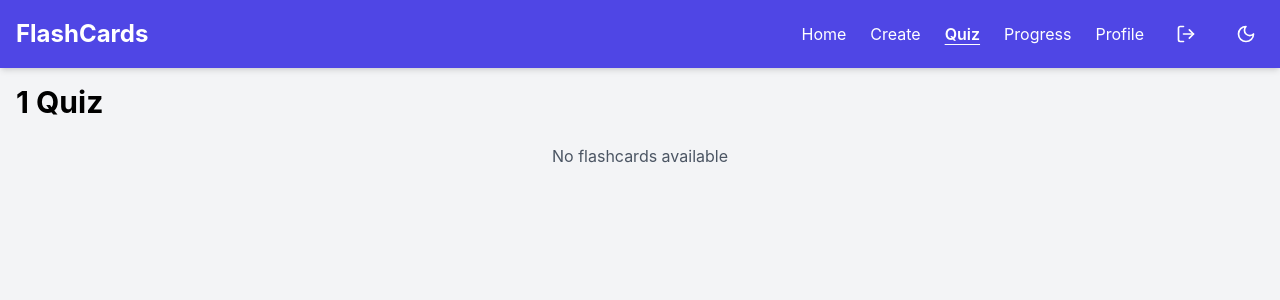
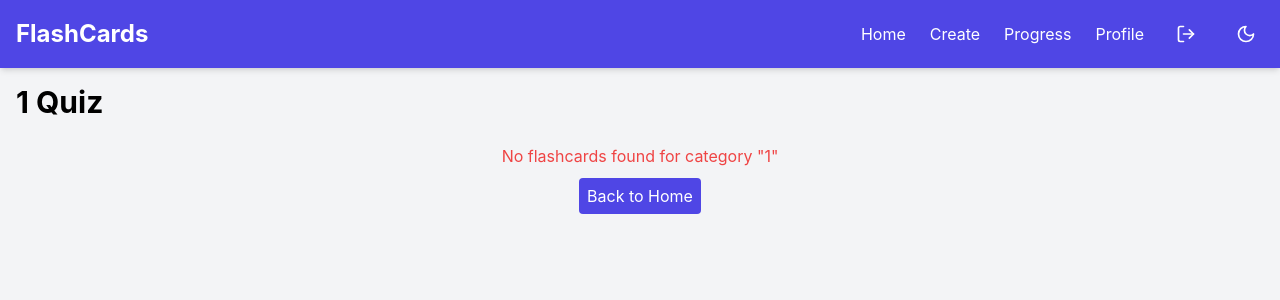
Before and after one commit to AmedDavid/flashcards_app, a React (Vite) app: page /quiz/1 in a window 1280 px wide. Shown: the top 300 px of the page. Built offline with nearby package versions, Linux system fonts and the light colour scheme; data requests are answered from the project's data file; sample sign-in values are in the browser's storage.

Commit message:
Fixes wrong quiz selection error

```diff
--- a/db.json
+++ b/db.json
@@ -99,6 +99,22 @@
       "question": "Which river is the longest in the world?",
       "answer": "Nile",
       "difficulty": 3
+    },
+    {
+      "id": "7f60",
+      "question": "Flash Flash",
+      "answer": "Flash Us",
+      "category": "Test",
+      "userId": "1",
+      "difficulty": 1
+    },
+    {
+      "id": "06f4",
+      "question": "Test 2",
+      "answer": "3",
+      "category": "Math",
+      "userId": "1",
+      "difficulty": 1
     }
   ],
   "categories": [
--- a/src/App.jsx
+++ b/src/App.jsx
@@ -78,6 +78,14 @@ function App() {
               }
             />
             <Route
+              path="/quiz"
+              element={
+                <ProtectedRoute>
+                  <Navigate to="/home" state={{ error: 'Please select a category to start a quiz' }} />
+                </ProtectedRoute>
+              }
+            />
+            <Route
               path="/create"
               element={
                 <ProtectedRoute>
--- a/src/components/Navbar.jsx
+++ b/src/components/Navbar.jsx
@@ -56,9 +56,6 @@ function Navbar({ isDarkMode, toggleDarkMode }) {
               </NavLink>
               <NavLink to="/create" className={navLinkClass}>
                 Create
-              </NavLink>
-              <NavLink to="/quiz" className={navLinkClass}>
-                Quiz
               </NavLink>
               <NavLink to="/progress" className={navLinkClass}>
                 Progress
--- a/src/pages/Flashcards.jsx
+++ b/src/pages/Flashcards.jsx
@@ -18,10 +18,10 @@ function Flashcards() {
     // Fetch flashcards for the selected category and user
     const fetchFlashcards = async () => {
       try {
-        console.log('Fetching flashcards for category:', category, 'user:', user.id); // Debug log
+        // console.log('Fetching flashcards for category:', category, 'user:', user.id); // Debug log
         const data = await getFlashcards(user.id);
         const filtered = data.filter((f) => f.category === decodeURIComponent(category));
-        console.log('Filtered flashcards:', filtered); // Debug log
+        // console.log('Filtered flashcards:', filtered); // Debug log
         setFlashcards(filtered);
         if (filtered.length === 0) {
           setError(`No flashcards found for category "${decodeURIComponent(category)}"`);
--- a/src/pages/Home.jsx
+++ b/src/pages/Home.jsx
@@ -1,3 +1,4 @@
+import { useLocation } from 'react-router-dom';
 import CategorySelector from '../components/CategorySelector';
 import { useNavigate } from 'react-router-dom';
 import { useAuth } from '../context/AuthContext';
@@ -6,14 +7,11 @@ import { useAuth } from '../context/AuthContext';
 function Home() {
   const { user } = useAuth();
   const navigate = useNavigate();
+  const location = useLocation();
+  const error = location.state?.error;
 
   // Handle category selection and navigate to Flashcards page
   const handleSelect = (category) => {
-    if (!category) {
-      console.error('No category provided for navigation');
-      return;
-    }
-    // template literal to navigate to the flashcards page for the selected category
     navigate(`/flashcards/${encodeURIComponent(category)}`);
   };
 
@@ -21,6 +19,8 @@ function Home() {
         <div>
             <h1 className="text-3xl font-bold mb-6 dark:text-gray-100">
                 Welcome {user.name} to FlashCards
+                {/* Pass the errors */}
+                {error && <p className="text-red-500 mb-4">{error}</p>}
                 <CategorySelector onSelect={handleSelect} />
             </h1>
         </div>
--- a/src/pages/Quiz.jsx
+++ b/src/pages/Quiz.jsx
@@ -1,7 +1,6 @@
 import { useState, useEffect } from 'react';
-import { useParams } from 'react-router-dom';
+import { useParams, Link } from 'react-router-dom';
 import QuizMode from '../components/QuizMode';
-
 import { getFlashcards } from '../services/api';
 import { useAuth } from '../context/AuthContext';
 
@@ -17,20 +16,35 @@ function Quiz() {
     const fetchFlashcards = async () => {
       try {
         const data = await getFlashcards(user.id);
-        const filtered = data.filter((f) => f.category === category);
+        const filtered = data.filter((f) => f.category === decodeURIComponent(category));
         setFlashcards(filtered);
+        if (filtered.length === 0) {
+          setError(`No flashcards found for category "${decodeURIComponent(category)}"`);
+        }
       } catch {
         setError('Failed to load flashcards');
       }
     };
-    if (user) fetchFlashcards();
+    if (user && category) fetchFlashcards();
   }, [category, user]);
 
   return (
     <div>
-      <h1 className="text-3xl font-bold mb-6 dark:text-gray-100">{category} Quiz</h1>
-      {error && <p className="text-red-500 mb-4">{error}</p>}
-      <QuizMode flashcards={flashcards} category={category} />
+      <h1 className="text-3xl font-bold mb-6 dark:text-gray-100">{decodeURIComponent(category)} Quiz</h1>
+      {error ? (
+        <div className="text-center">
+          <p className="text-red-500 mb-4">{error}</p>
+          <Link
+            to="/home"
+            className="bg-primary text-white p-2 rounded hover:bg-indigo-700 transition"
+            aria-label="Go back to home"
+          >
+            Back to Home
+          </Link>
+        </div>
+      ) : (
+        <QuizMode flashcards={flashcards} category={decodeURIComponent(category)} />
+      )}
     </div>
   );
 }
```
